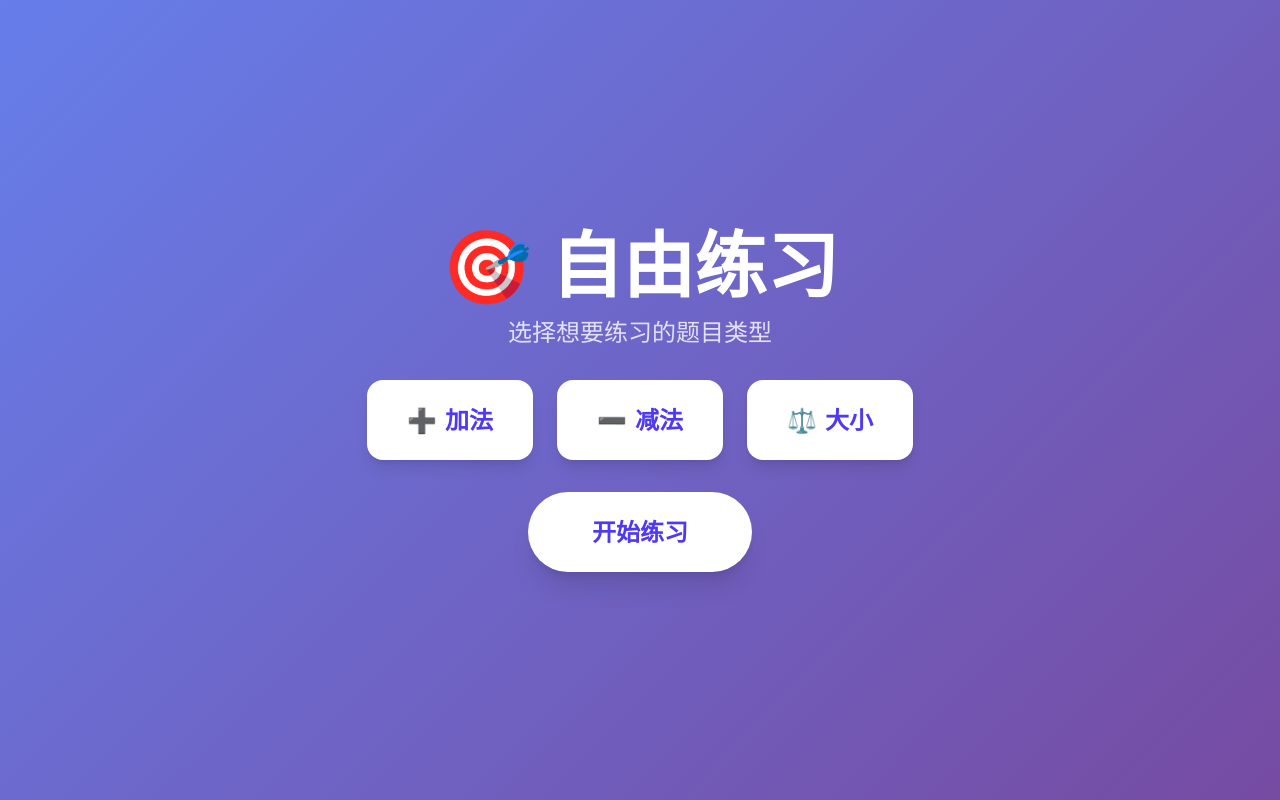
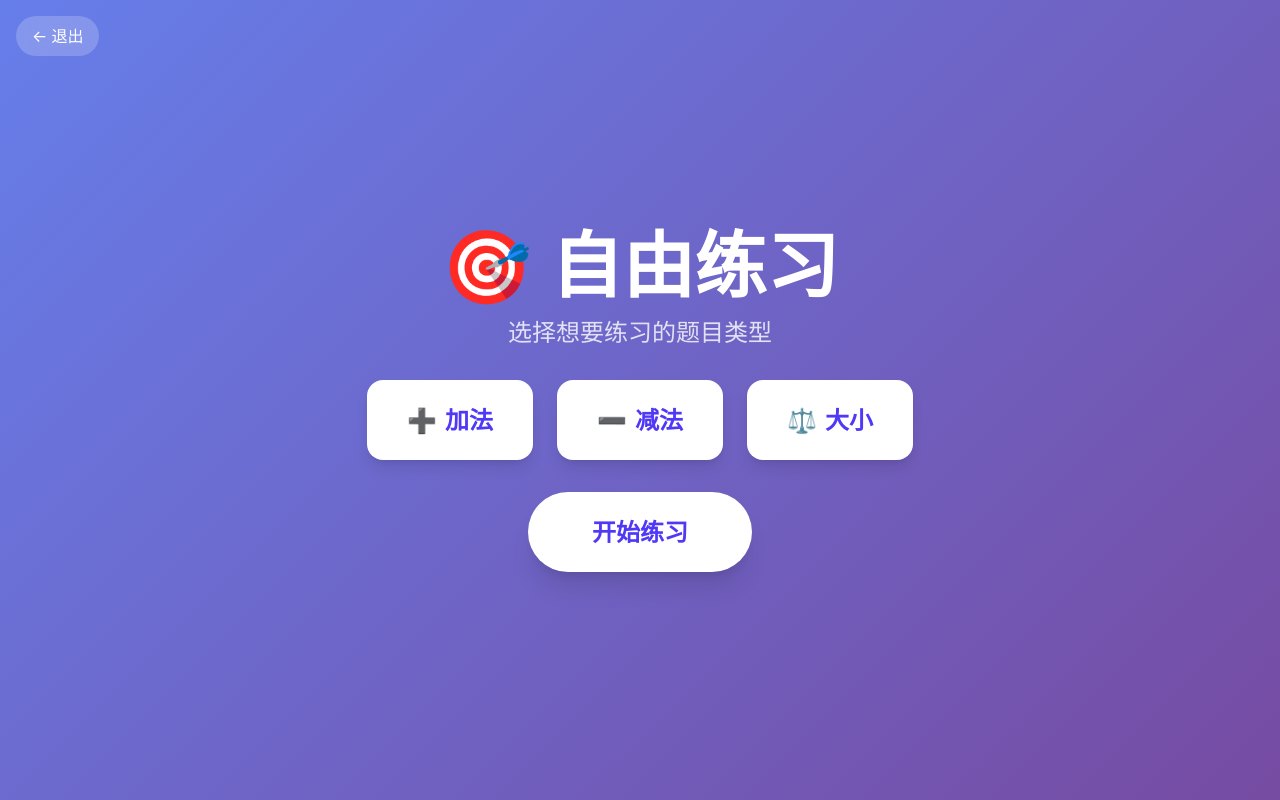
Before and after one commit to xrainoxu/sprite-math, a React (Vite) app: page /#/practice in a window 1280 px wide. Built offline with nearby package versions, Linux system fonts and the light colour scheme.

Commit message:
feat: add exit button to practice mode selection page

```diff
--- a/src/pages/PracticeMode.tsx
+++ b/src/pages/PracticeMode.tsx
@@ -96,6 +96,18 @@ export function PracticeMode() {
   if (gameState === 'select') {
     return (
       <div className="flex min-h-screen flex-col items-center justify-center p-4 md:p-8">
+        {/* 退出按钮 */}
+        <motion.button
+          initial={{ opacity: 0 }}
+          animate={{ opacity: 1 }}
+          whileHover={{ scale: 1.05 }}
+          whileTap={{ scale: 0.95 }}
+          onClick={() => navigate('/')}
+          className="absolute left-4 top-4 rounded-full bg-white/20 px-4 py-2 text-white backdrop-blur-sm hover:bg-white/30"
+        >
+          ← 退出
+        </motion.button>
+
         <motion.div
           initial={{ scale: 0.8, opacity: 0 }}
           animate={{ scale: 1, opacity: 1 }}
```
